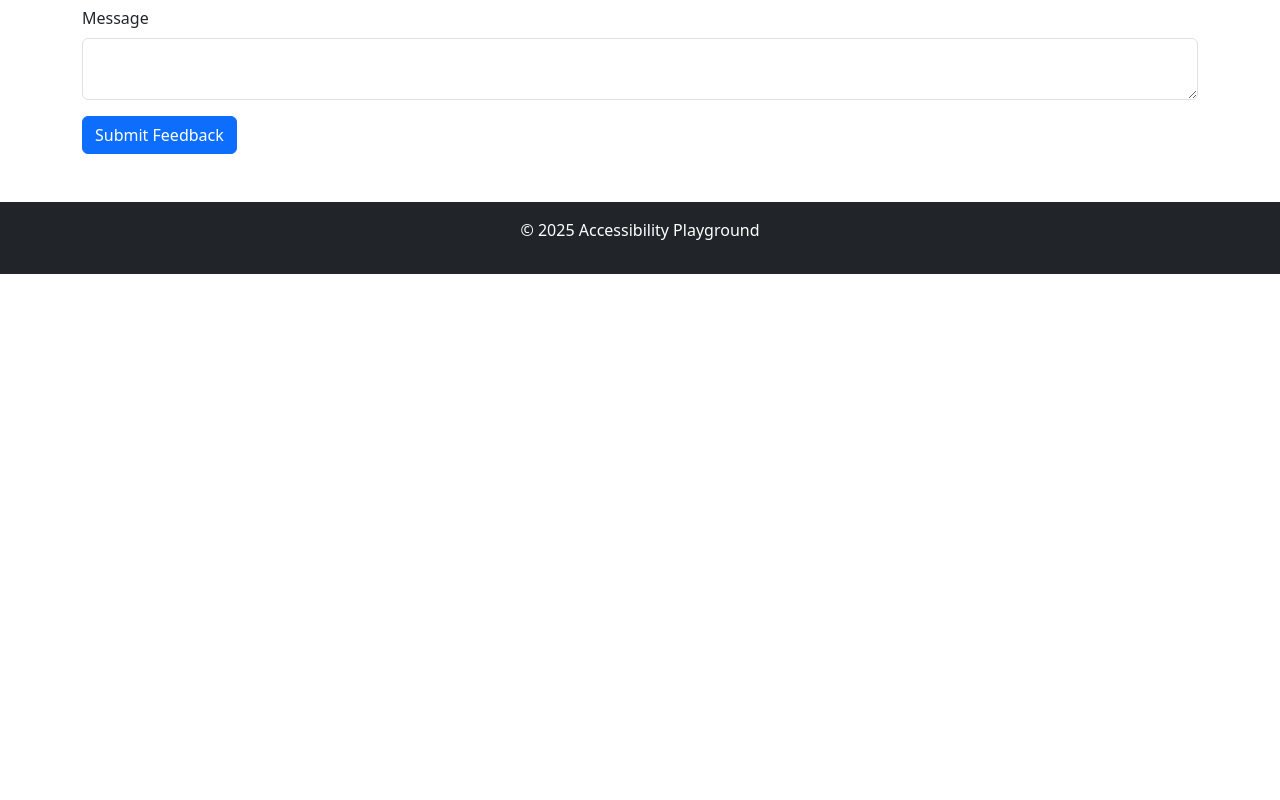
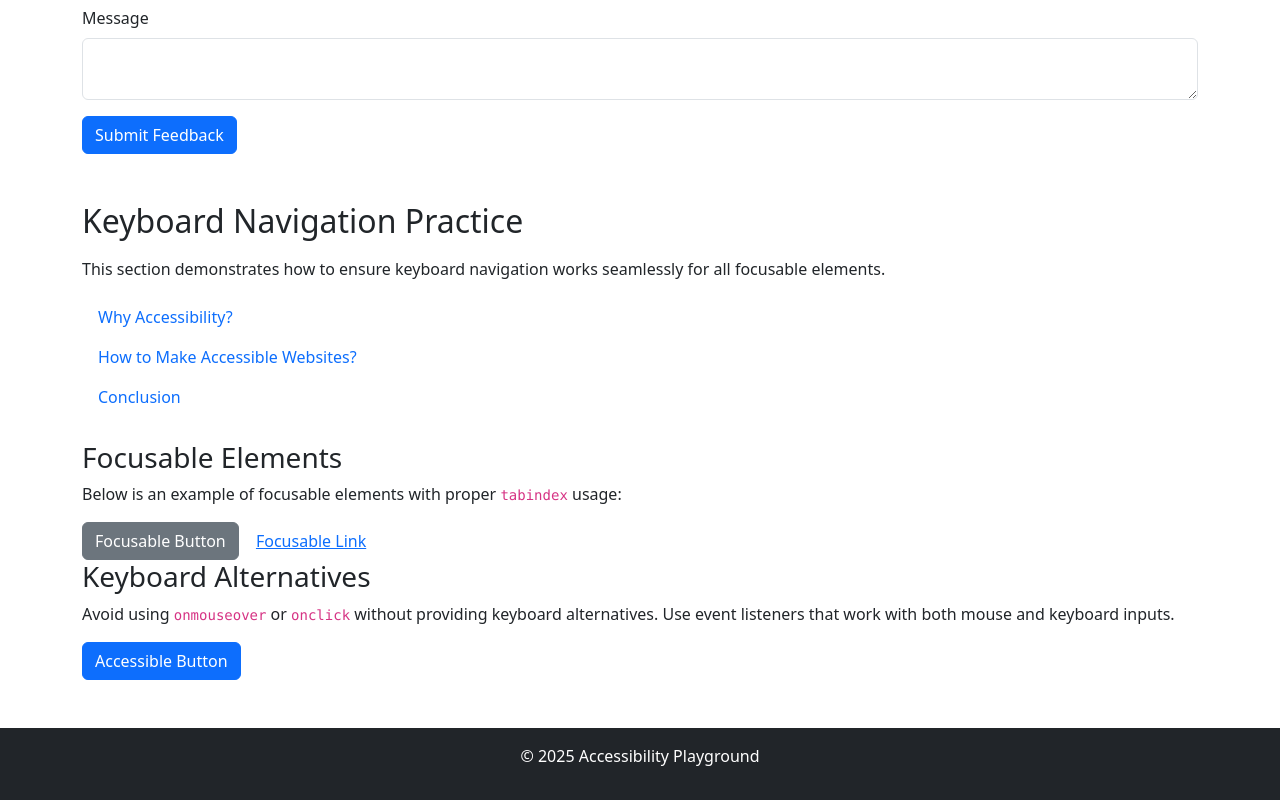
Before and after one commit to tmrdurgun/accessibility-playground, a website: page basic-html/index.html in a window 1280 px wide. Shown: the part 1785-2585 px from the top of the page. Before the commit the page ends 2059 px from the top, so only its background shows below. Drawn offline with nearby package versions, Linux system fonts and the light colour scheme.

Commit message:
accessible keyboard navigation

```diff
--- a/basic-html/index.html
+++ b/basic-html/index.html
@@ -195,6 +195,50 @@
           </div>
         </form>
       </section>
+
+      <section class="mb-5">
+        <h2 id="keyboard-navigation" class="mb-3">Keyboard Navigation Practice</h2>
+        <p>
+          This section demonstrates how to ensure keyboard navigation works seamlessly for all focusable elements.
+        </p>
+        <nav aria-label="Keyboard Navigation Example" class="mb-4">
+          <ul class="nav flex-column">
+            <li class="nav-item">
+              <a class="nav-link" href="#why-accessibility" tabindex="0">Why Accessibility?</a>
+            </li>
+            <li class="nav-item">
+              <a class="nav-link" href="#how-to-make-accessible-websites" tabindex="0">How to Make Accessible Websites?</a>
+            </li>
+            <li class="nav-item">
+              <a class="nav-link" href="#conclusion" tabindex="0">Conclusion</a>
+            </li>
+          </ul>
+        </nav>
+
+        <div role="region" aria-labelledby="focusable-elements">
+          <h3 id="focusable-elements">Focusable Elements</h3>
+          <p>
+            Below is an example of focusable elements with proper <code>tabindex</code> usage:
+          </p>
+          <button class="btn btn-secondary" tabindex="0">Focusable Button</button>
+          <a href="#practice-aria" class="btn btn-link" tabindex="0">Focusable Link</a>
+        </div>
+
+        <div role="region" aria-labelledby="keyboard-alternatives">
+          <h3 id="keyboard-alternatives">Keyboard Alternatives</h3>
+          <p>
+            Avoid using <code>onmouseover</code> or <code>onclick</code> without providing keyboard alternatives. Use event listeners that work with both mouse and keyboard inputs.
+          </p>
+          <button
+            class="btn btn-primary"
+            tabindex="0"
+            onclick="alert('Button clicked!')"
+            onkeydown="if(event.key === 'Enter') alert('Button activated with keyboard!')"
+          >
+            Accessible Button
+          </button>
+        </div>
+      </section>
     </main>
 
     <footer class="bg-dark text-white py-3">
```
